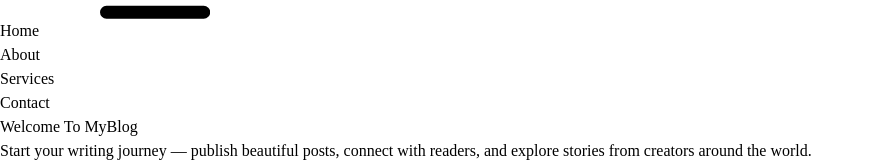
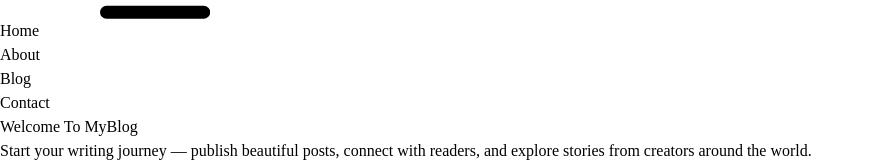
Before and after one commit to codewithbilalkhan/Mern-Blog, a React (Vite) app in the folder client/vite-project/: page / in a window 1280 px wide. Shown: the part 120-282 px from the top of the page, without its empty margins (0-870 px from the left). Built offline with nearby package versions, Linux system fonts and the light colour scheme.

Commit message:
Fix: Navbar fix when page is active

```diff
--- a/client/vite-project/src/components/NavBar.jsx
+++ b/client/vite-project/src/components/NavBar.jsx
@@ -1,9 +1,8 @@
-import React from 'react'
-import { useState } from 'react';
-import { Link } from 'react-router-dom';
+import React from "react";
+import { useState } from "react";
+import { Link, NavLink } from "react-router-dom";
 
 const NavBar = () => {
-
   const [isMenuOpen, setIsMenuOpen] = useState(false);
 
   const toggleMenu = () => {
@@ -13,13 +12,27 @@
   return (
     <nav className="bg-white border-gray-200 dark:bg-gray-900">
       <div className="max-w-7xl flex flex-wrap items-center justify-between mx-auto p-4">
-  <a href="https://flowbite.com/" className="flex items-center space-x-3 rtl:space-x-reverse">
-
-  <span className="self-center text-2xl font-semibold whitespace-nowrap dark:text-white">MyBlog</span>
+        <a
+          href="https://flowbite.com/"
+          className="flex items-center space-x-3 rtl:space-x-reverse"
+        >
+          <span className="self-center text-2xl font-semibold whitespace-nowrap dark:text-white">
+            MyBlog
+          </span>
         </a>
         <div className="flex md:order-2 space-x-3 rtl:space-x-reverse">
-      <button type="button" className="text-white cursor-pointer bg-blue-700 hover:bg-blue-800 focus:ring-4 focus:outline-none focus:ring-blue-300 font-medium rounded-lg text-sm px-4 py-2 text-center dark:bg-blue-600 dark:hover:bg-blue-700 dark:focus:ring-blue-800">Sign Up</button>
-       <button type="button" className="text-white cursor-pointer bg-blue-700 hover:bg-blue-800 focus:ring-4 focus:outline-none focus:ring-blue-300 font-medium rounded-lg text-sm px-4 py-2 text-center dark:bg-blue-600 dark:hover:bg-blue-700 dark:focus:ring-blue-800">Sign In</button>
+          <button
+            type="button"
+            className="text-white cursor-pointer bg-blue-700 hover:bg-blue-800 focus:ring-4 focus:outline-none focus:ring-blue-300 font-medium rounded-lg text-sm px-4 py-2 text-center dark:bg-blue-600 dark:hover:bg-blue-700 dark:focus:ring-blue-800"
+          >
+            Sign Up
+          </button>
+          <button
+            type="button"
+            className="text-white cursor-pointer bg-blue-700 hover:bg-blue-800 focus:ring-4 focus:outline-none focus:ring-blue-300 font-medium rounded-lg text-sm px-4 py-2 text-center dark:bg-blue-600 dark:hover:bg-blue-700 dark:focus:ring-blue-800"
+          >
+            Sign In
+          </button>
           <button
             onClick={toggleMenu}
             type="button"
@@ -28,32 +41,90 @@
             aria-expanded={isMenuOpen}
           >
             <span className="sr-only">Open main menu</span>
-        <svg className="w-5 h-5" aria-hidden="true" xmlns="http://www.w3.org/2000/svg" fill="none" viewBox="0 0 17 14">
-            <path stroke="currentColor" strokeLinecap="round" strokeLinejoin="round" strokeWidth="2" d="M1 1h15M1 7h15M1 13h15"/>
+            <svg
+              className="w-5 h-5"
+              aria-hidden="true"
+              xmlns="http://www.w3.org/2000/svg"
+              fill="none"
+              viewBox="0 0 17 14"
+            >
+              <path
+                stroke="currentColor"
+                strokeLinecap="round"
+                strokeLinejoin="round"
+                strokeWidth="2"
+                d="M1 1h15M1 7h15M1 13h15"
+              />
             </svg>
           </button>
         </div>
-  <div className={`items-center justify-between w-full md:flex md:w-auto md:order-1 ${isMenuOpen ? 'block' : 'hidden'}`} id="navbar-cta">
-    <ul className="flex flex-col font-medium p-4 md:p-0 mt-4 border border-gray-100 rounded-lg bg-gray-50 md:space-x-8 rtl:space-x-reverse md:flex-row md:mt-0 md:border-0 md:bg-white dark:bg-gray-800 md:dark:bg-gray-900 dark:border-gray-700">
+        <div
+          className={`items-center justify-between w-full md:flex md:w-auto md:order-1 ${
+            isMenuOpen ? "block" : "hidden"
+          }`}
+          id="navbar-cta"
+        >
+          <ul
+            className="flex flex-col font-medium p-4 md:p-0 mt-4 border border-gray-100 rounded-lg bg-gray-50
+  md:space-x-8 rtl:space-x-reverse md:flex-row md:mt-0 md:border-0 md:bg-white dark:bg-gray-800
+  md:dark:bg-gray-900 dark:border-gray-700"
+          >
             <li>
-        <Link to="/" className="block py-2 px-3 md:p-0 text-white bg-blue-700 rounded-sm md:bg-transparent md:text-blue-700 md:dark:text-blue-500" aria-current="page">Home</Link>
+              <NavLink
+                to="/"
+                className={({ isActive }) =>
+                  `block py-2 px-3 md:p-0 rounded-sm ${
+                    isActive ? "text-blue-700" : "text-white"
+                  }`
+                }
+              >
+                Home
+              </NavLink>
             </li>
+
             <li>
-        <Link to="/about" className="block py-2 px-3 md:p-0 text-gray-900 rounded-sm hover:bg-gray-100 md:hover:bg-transparent md:hover:text-blue-700 md:dark:hover:text-blue-500 dark:text-white dark:hover:bg-gray-700 dark:hover:text-white md:dark:hover:bg-transparent dark:border-gray-700">About</Link>
+              <NavLink
+                to="/about"
+                className={({ isActive }) =>
+                  `block py-2 px-3 md:p-0 rounded-sm ${
+                    isActive ? "text-blue-700" : "text-white"
+                  }`
+                }
+              >
+                About
+              </NavLink>
             </li>
+
             <li>
-        <a href="#" className="block py-2 px-3 md:p-0 text-gray-900 rounded-sm hover:bg-gray-100 md:hover:bg-transparent md:hover:text-blue-700 md:dark:hover:text-blue-500 dark:text-white dark:hover:bg-gray-700 dark:hover:text-white md:dark:hover:bg-transparent dark:border-gray-700">Services</a>
+              <NavLink
+                to="/blog"
+                className={({ isActive }) =>
+                  `block py-2 px-3 md:p-0 rounded-sm ${
+                    isActive ? "text-blue-700" : "text-white"
+                  }`
+                }
+              >
+                Blog
+              </NavLink>
             </li>
+
             <li>
-        <a href="#" className="block py-2 px-3 md:p-0 text-gray-900 rounded-sm hover:bg-gray-100 md:hover:bg-transparent md:hover:text-blue-700 md:dark:hover:text-blue-500 dark:text-white dark:hover:bg-gray-700 dark:hover:text-white md:dark:hover:bg-transparent dark:border-gray-700">Contact</a>
+              <NavLink
+                to="/contact"
+                className={({ isActive }) =>
+                  `block py-2 px-3 md:p-0 rounded-sm ${
+                    isActive ? "text-blue-700" : "text-white"
+                  }`
+                }
+              >
+                Contact
+              </NavLink>
             </li>
           </ul>
         </div>
       </div>
     </nav>
+  );
+};
 
-
-  )
-}
-
-export default NavBar
+export default NavBar;
```
Lines whose indentation alone changed are shown as unchanged.
